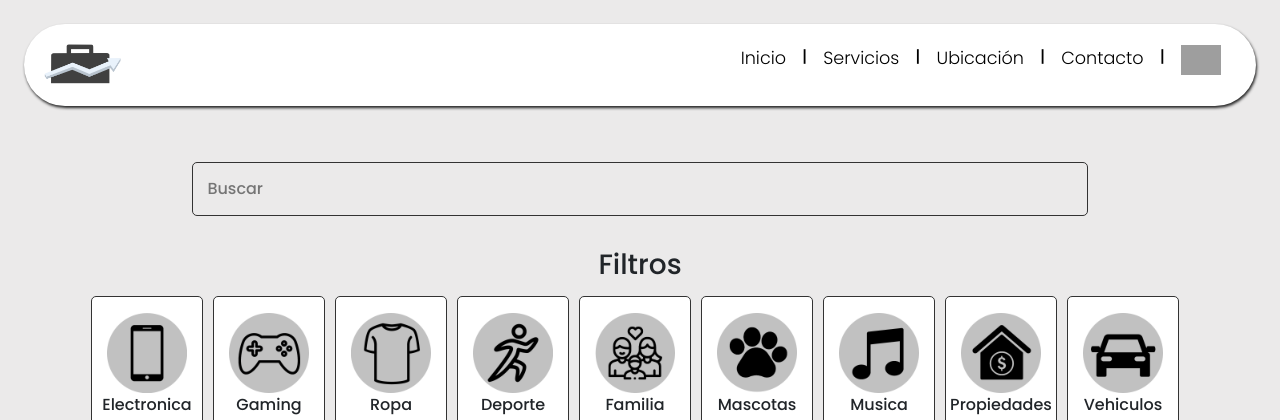
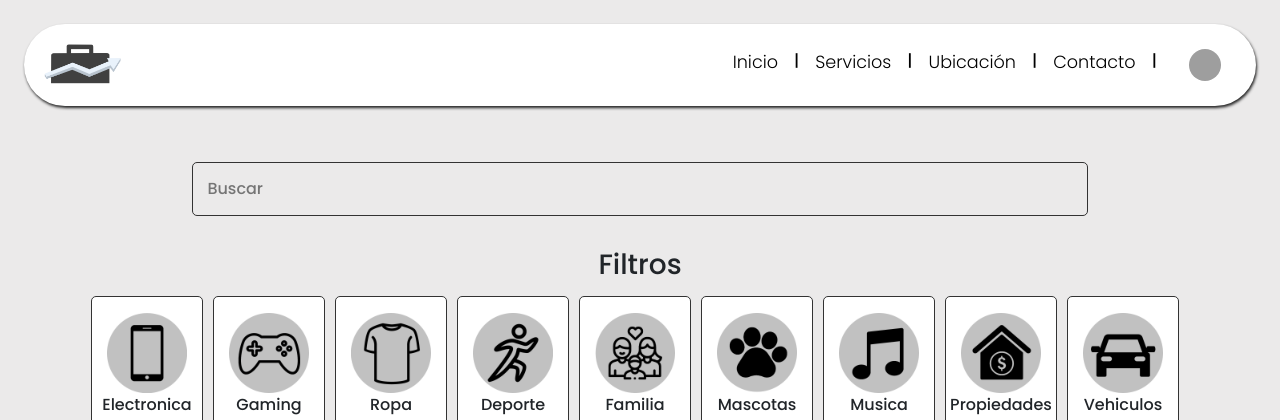
Before and after one commit to Ozaris/Proyecto1, a PHP site: page /empresas.php in a window 1280 px wide. Shown: the top 420 px of the page. Run offline with PHP 8.4, Linux system fonts and the light colour scheme; data that the repository does not hold is empty; some libraries are stand-ins or nearby versions; grey boxes are pictures that could not be loaded.

Commit message:
header de empresas cambiado

```diff
--- a/empresas.php
+++ b/empresas.php
@@ -121,9 +121,15 @@ function truncateText($text, $maxWords) {
                     <li class="lismenu"><a class="asmenuinicio" href="contacto.html">Contacto</a></li>
                     <li class="lismenu"><a class="psmenuinicio">|</a></li>
                     <li class="lismenu">
-                    <a class="asmenuinicio" href="javascript:void(0);" onclick="redireccion()">
-                    <img src="<?php echo htmlspecialchars("img_usr/$foto") ?? htmlspecialchars("$foto2"); ?>" alt="img" style="cursor: pointer;">
-                    </a>
+                    <li class="lismenu"><div class="dropdown">
+  <button class="otondeperfil" type="button" data-bs-toggle="dropdown" aria-expanded="false">
+  <img src="<?php echo htmlspecialchars("img_usr/$foto") ?? htmlspecialchars("$foto2") ; ?>" alt="img" class="imgpequeñoperfil">
+  </button>
+  <ul class="dropdown-menu">
+    <li><a class="dropdown-item" href="javascript:void(0);" onclick="redireccion()">Perfil</a></li>
+    <li><a class="dropdown-item" href="#">Mis publicaciones</a></li>
+  </ul>
+</div>
                 </ul>
             </nav>
         </div>
--- a/style/style.css
+++ b/style/style.css
@@ -109,6 +109,7 @@ body.no-scroll {
 
 .otondeperfil {
     border: none;
+    background-color: transparent;
 }
 
 @media (min-width: 1768px) {
```
